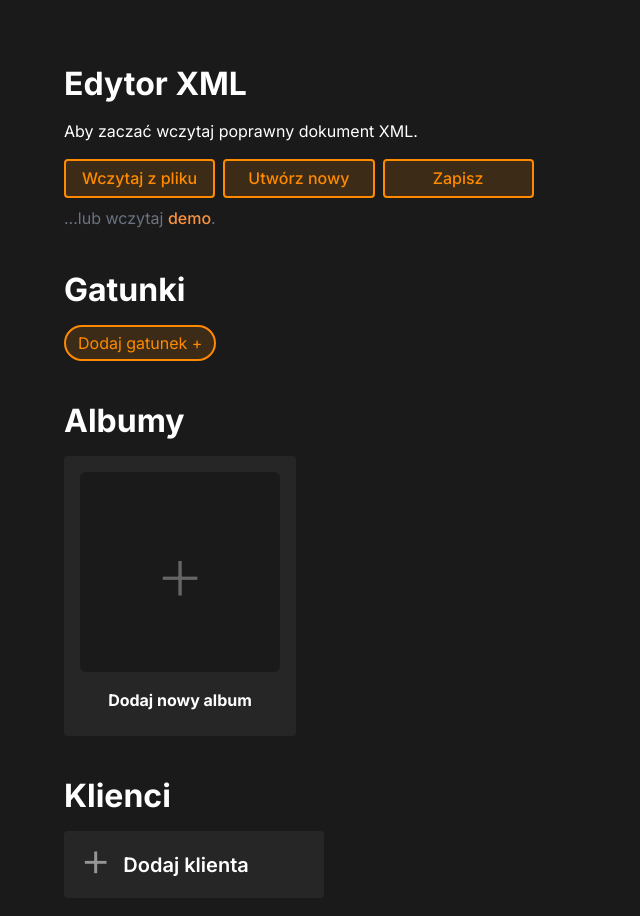
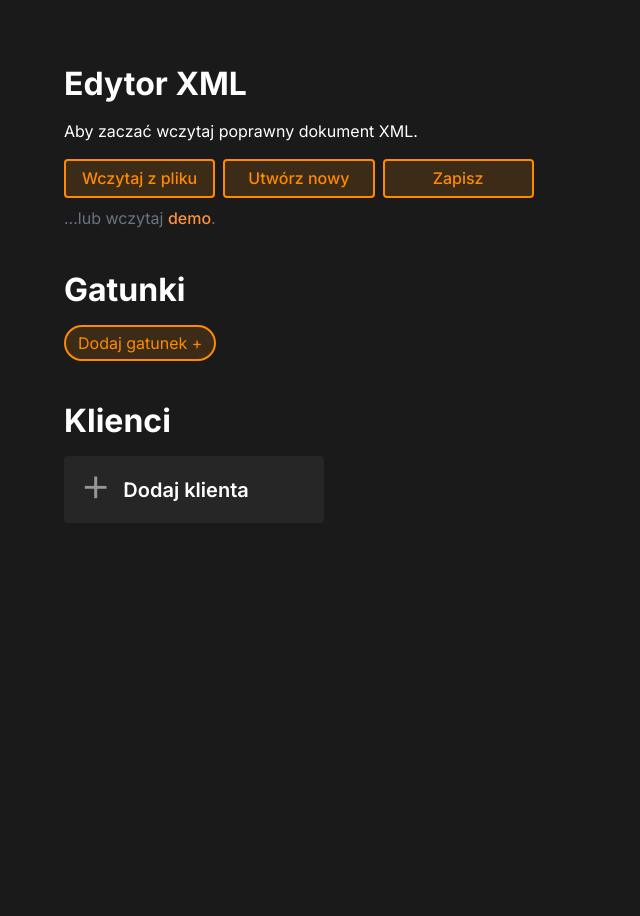
Before and after one commit to IS-2021/xml, a React (Vite) app in the folder xml_editor/: page / in a window 1280 px wide. Shown: the top 916 px of the page, without its empty margins (0-640 px from the left). Built offline with nearby package versions, Linux system fonts and the light colour scheme.

Commit message:
Cannot add album if there's no genres present

```diff
--- a/xml_editor/src/App.jsx
+++ b/xml_editor/src/App.jsx
@@ -20,7 +20,9 @@ function App() {
             {state.isLoaded && (
                 <>
                     <GenresSection genres={state.xml.refs.gatunki} />
-                    <AlbumsSection albums={state.xml.refs.albumy} />
+                    {state.xml.refs.gatunki.length > 0 && (
+                        <AlbumsSection albums={state.xml.refs.albumy} />
+                    )}
                     <ClientsSection clients={state.xml.refs.klienci} />
                 </>
             )}
```
